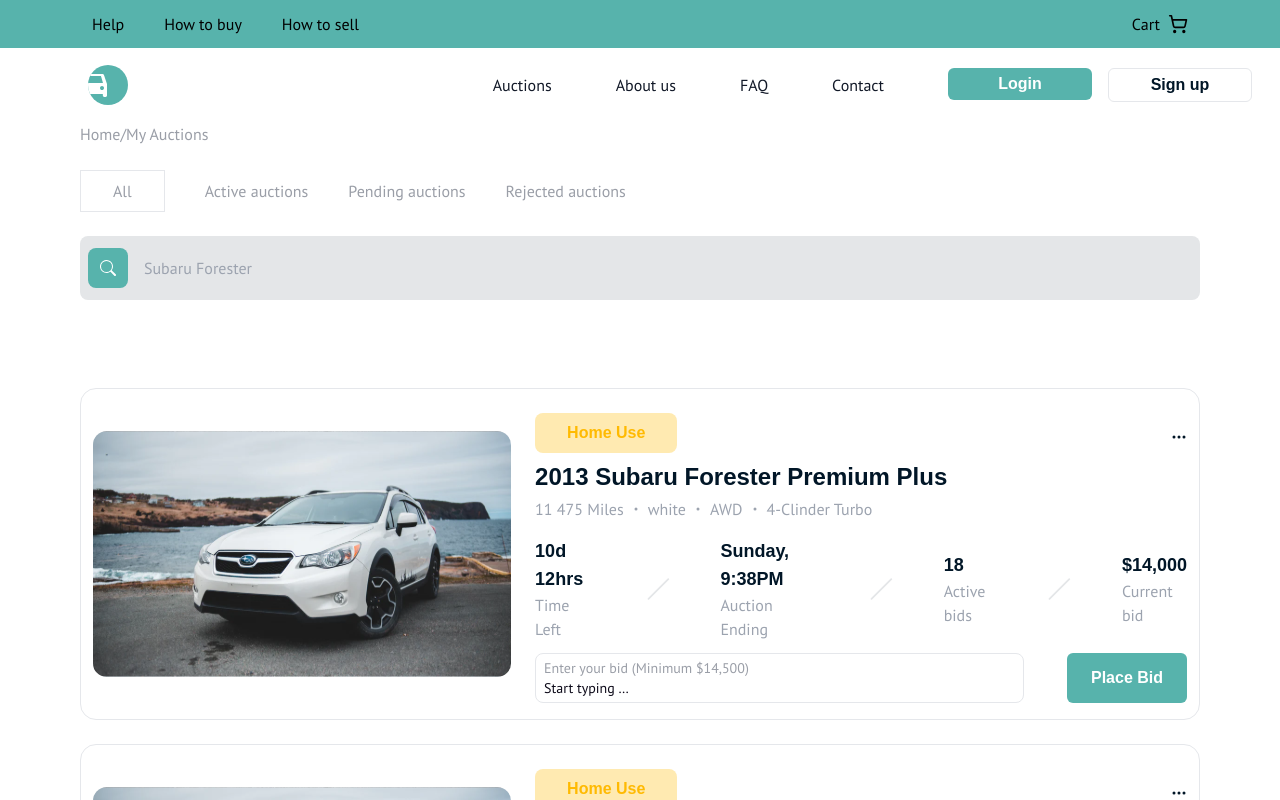
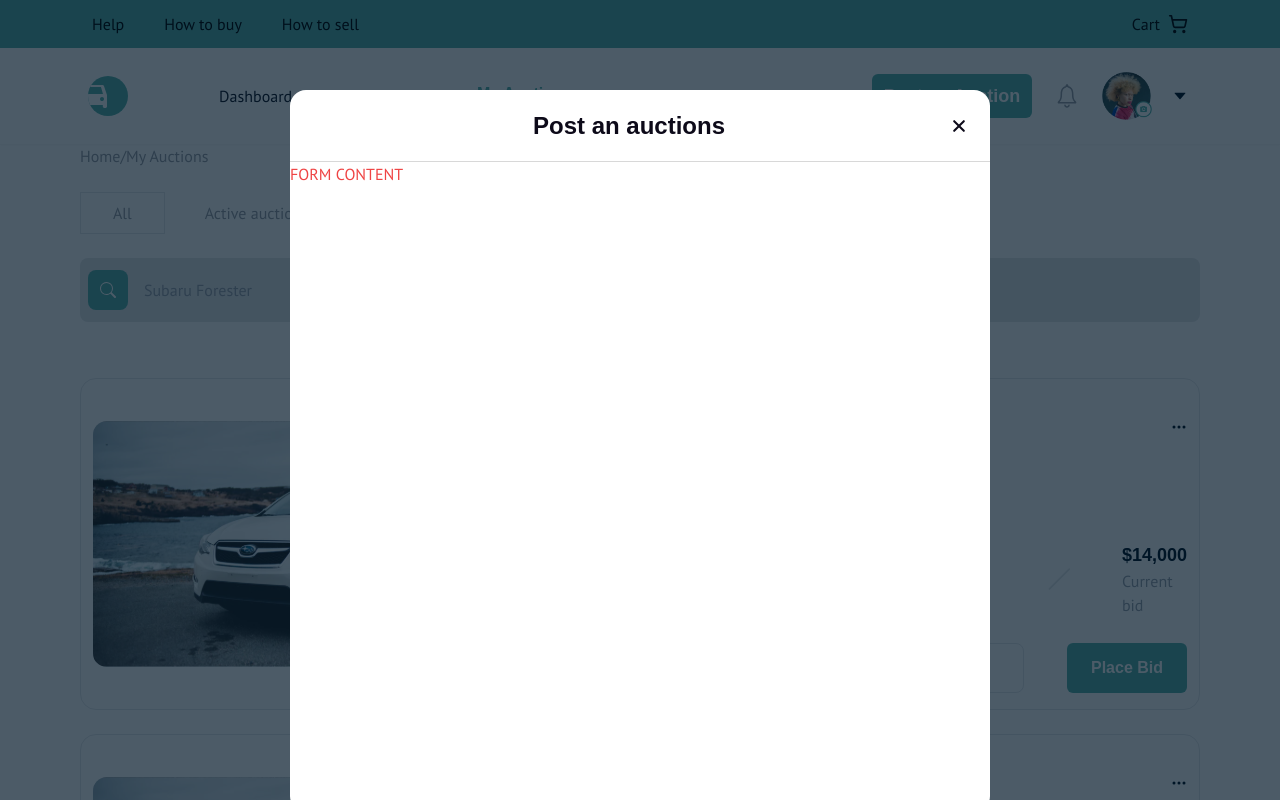
Before and after one commit to junior-8080/auctionApp, a Next.js app: page /myAuctions in a window 1280 px wide. Shown: the top 800 px of the page. Built offline with nearby package versions, Linux system fonts and the light colour scheme.

Commit message:
my auctions page - menu modal and navbar

```diff
--- a/src/components/Navbar.tsx
+++ b/src/components/Navbar.tsx
@@ -1,11 +1,24 @@
-import React from "react";
+"use client";
+import React, { useState } from "react";
 import { LuShoppingCart } from "react-icons/lu";
 import Image from "next/image";
 import Link from "next/link";
 import { IoIosNotificationsOutline } from "react-icons/io";
 import { AiFillCaretDown } from "react-icons/ai";
+import { BsFillCameraFill } from "react-icons/bs";
 
 const Navbar = () => {
+  const user = true;
+
+  const [showMenu, setShowMenu] = useState(false);
+
+  const [showPostForm, setShowPostForm] = useState(false);
+  const toggleShowMenu = () => {
+    setShowMenu((prevState) => !prevState);
+  };
+  const toggleShowPostForm = () => {
+    setShowPostForm((prevState) => !prevState);
+  };
   return (
     <nav className={"flex flex-col w-full "}>
       <div className={"flex   bg-teal p-3"}>
@@ -20,19 +33,42 @@
         </div>
       </div>
 
-      <div className="flex flex-row bg-white text-black-500 justify-end pl-10 pr-10">
+      <div className="flex flex-row shadow-sm bg-white h-24 text-black-500 justify-end pl-10 pr-10">
         <div className="flex ml-12">
           <Image src="/assets/logo.svg" width={40} height={40} alt="logo" />
         </div>
         <div className={"flex-1 flex items-center justify-end p-5 gap-16"}>
-          <ul className="flex  gap-16 pl-10 pr-0 w-1/2 justify-end text-gray-900 ">
-            {/* <li>Dashboard</li>
-            <li>Premium Services</li> */}
-            <li>Auctions</li>
+          <ul className="flex items-center  gap-8  -pr-10 justify-end text-gray-900 ">
+            {user && (
+              <>
+                <li>Dashboard</li>
+                <li>Premium Services</li>
+              </>
+            )}
+            <li className="flex items-center text-teal font-bold border-b-4 border-teal h-24 ">
+              {user ? "My " : ""}Auctions
+            </li>
             <li>About us</li>
             <li>FAQ</li>
             <li>Contact</li>
           </ul>
+          {user ? (
+            <div className={"flex items-center font-bold mr-8 gap-5"}>
+              <button className="bg-teal font-bold text-lg text-center w-40 text-white rounded-md h-11 ">
+                Post an Auction
+              </button>
+              <IoIosNotificationsOutline className="text-3xl cursor-pointer text-grey" />
+              <div onClick={toggleShowMenu} className="flex cursor-pointer">
+                <Image
+                  src="/assets/avaImg.png"
+                  width={50}
+                  height={50}
+                  alt="logo"
+                />
+              </div>
+              <AiFillCaretDown />
+            </div>
+          ) : (
             <div className={"flex font-bold mr-8 -500 w-60 gap-4"}>
               <Link href={"/auth/login"}>
                 {" "}
@@ -46,16 +82,40 @@
                 </button>
               </Link>
             </div>
-          {/* <div className={"flex font-bold mr-8 -500 w-60 gap-4"}>
-            <button className="bg-teal font-bold text-lg text-center px-10 text-white rounded-md h-16 ">
-              Post an Auction
-            </button>
-            <IoIosNotificationsOutline />
-            <div className="flex ml-12">
-              <Image src="/assets/logo.svg" width={40} height={40} alt="logo" />
+          )}
         </div>
-            <AiFillCaretDown />
-          </div> */}
+
+        {/* //Menu modal */}
+        <div
+          onClick={toggleShowMenu}
+          className={`${
+            showMenu ? "flex" : "hidden"
+          } absolute mt-[100px] flex flex-col justify-around rounded-md shadow-xl  z-50 bg-white w-[272px] h-[420px]`}
+        >
+          <div className="relative flex flex-col items-center justify-center">
+            <div className="relative">
+              <Image src="/assets/avaImg.png" width={87} height={87} alt="" />
+            </div>
+            <p className="z-50 absolute bg-white flex items-center justify-center text-teal h-10 w-10 rounded-full border-2 border-teal right-[85px]">
+              <BsFillCameraFill />
+            </p>
+            <p className="mt-5 text-smbold">Hector Mariano</p>
+          </div>
+          <div className="flex justify-between bg-lightGrey py-3 px-8">
+            <div className="flex flex-col ">
+              <p className="text-smbold">$500</p>
+              <span className="text-grey text-sm">Your Balance</span>
+            </div>
+            <div className="flex flex-col ">
+              <p className="text-smbold">$500</p>
+              <span className="text-grey text-sm">Your Balance</span>
+            </div>
+          </div>
+          <ul className="px-5 text-[15px] text-textBlack flex flex-col items-start gap-5">
+            <li>Transaction History</li>
+            <li>Settings</li>
+            <button className="text-[#EB5757]">Logout</button>
+          </ul>
         </div>
       </div>
     </nav>
--- a/src/components/myAuctions/PageContent.tsx
+++ b/src/components/myAuctions/PageContent.tsx
@@ -1,12 +1,16 @@
-import React from "react";
+'use client'
+import React, { useState } from "react";
 import { BsSearch } from "react-icons/bs";
 import ProductListing from "../products/ProductListing";
-import { MdArrowRight, MdOutlineKeyboardArrowRight } from "react-icons/md";
+import { MdOutlineKeyboardArrowRight } from "react-icons/md";
+import PostAuctionForm from "./PostAuctionForm";
 
 const PageContent = () => {
+  const [showPostForm, setShowPostForm] = useState(false);
+
   return (
-    <main className="px-20 pb-20">
-      <div className="flex flex-col  space-y-6 pb-8">
+    <main className="flex flex-col">
+      <div className="flex flex-col  space-y-6 px-20 ">
         <p className="text-grey">Home/My Auctions</p>
         <div className="flex items-center  gap-10 text-grey">
           <p className="px-8 py-2  border text-center">All</p>
@@ -30,16 +34,21 @@
         </div>
       </div>
 
-    <ProductListing caption={""} auctionPage={true} flexCard={true} />
-
-      <div className="text-smbold flex gap-10 items-center">
+      <div className=" px-20 ">
+        <ProductListing caption={""} auctionPage={true} flexCard={true} />
+      </div>
+      <div className="text-smbold flex gap-10 items-center px-20 mb-20">
         <p className="bg-teal py-2 px-5 rounded-lg text-white">1</p>
         <p>2</p>
         <p>3</p>
         <p>4</p>
         <p>5</p>
-        <button className="flex items-center border rounded-lg font-[400] text-grey py-2 px-5 ">Next <MdOutlineKeyboardArrowRight className='ml-2' /></button>
+        <button className="flex items-center border rounded-lg font-[400] text-grey py-2 px-5 ">
+          Next <MdOutlineKeyboardArrowRight className="ml-2" />
+        </button>
       </div>
+
+      <PostAuctionForm />
     </main>
   );
 };
--- /dev/null
+++ b/src/components/myAuctions/PostAuctionForm.tsx
@@ -0,0 +1,24 @@
+import React from "react";
+import { BiArrowBack } from "react-icons/bi";
+import { IoClose } from "react-icons/io5";
+
+const PostAuctionForm = ({}) => {
+
+  return (
+    <div className="fixed top-0 bottom-0 flex flex-col  h-[902px] w-full items-center">
+     <div className="bg-black-500  w-full h-[902px] absolute opacity-70 " />
+
+      <form className="flex my-auto flex-col h-4/5 relative w-[700px]  z-50 bg-white rounded-2xl border-teal">
+        <div className="flex items-center justify-center border-0 border-b-[1px] border-b-[#D8D8D8] h-[72px] p-5 text-textBlack">
+          <p className="font-bold text-2xl flex-1 text-center">
+            Post an auctions
+          </p>
+          <IoClose className="text-[22px]" />
+        </div>
+        <h1 className="text-red-500">FORM CONTENT</h1>
+      </form>
+    </div>
+  );
+};
+
+export default PostAuctionForm;
```
Also changed, not shown: public/assets/avaImg.png (added). Lines whose indentation alone changed are shown as unchanged.
